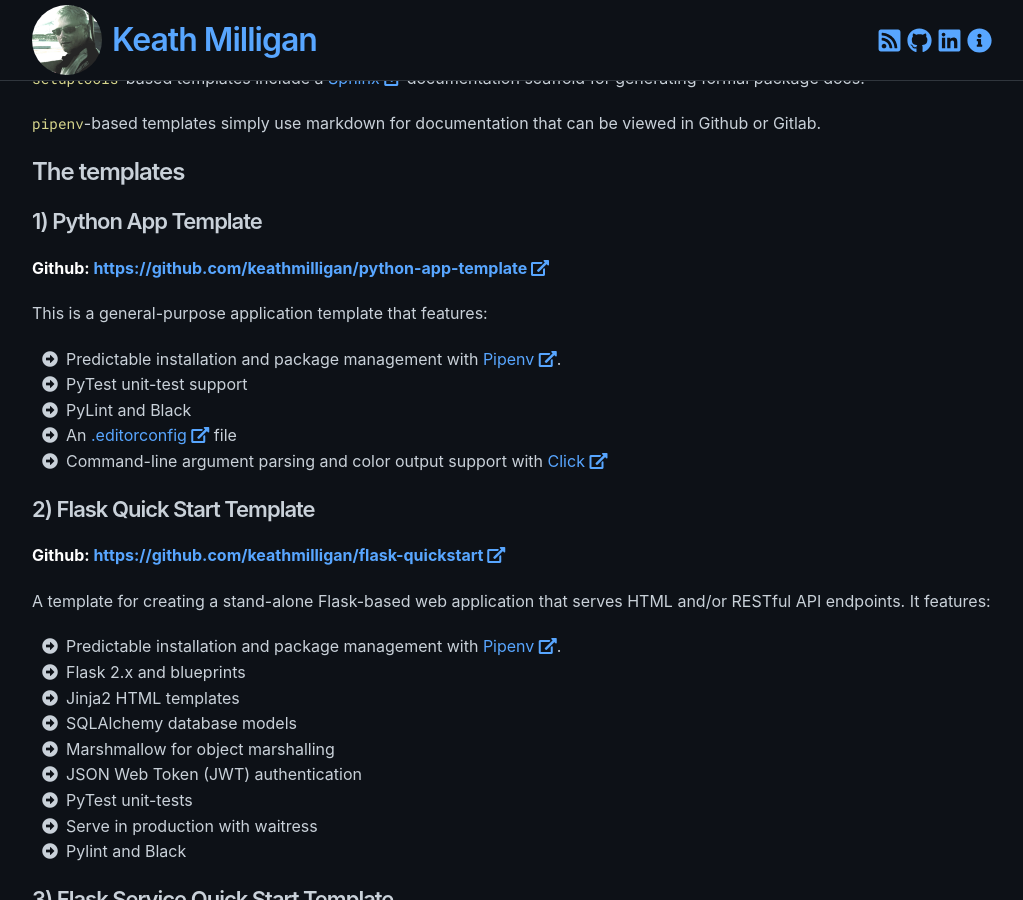
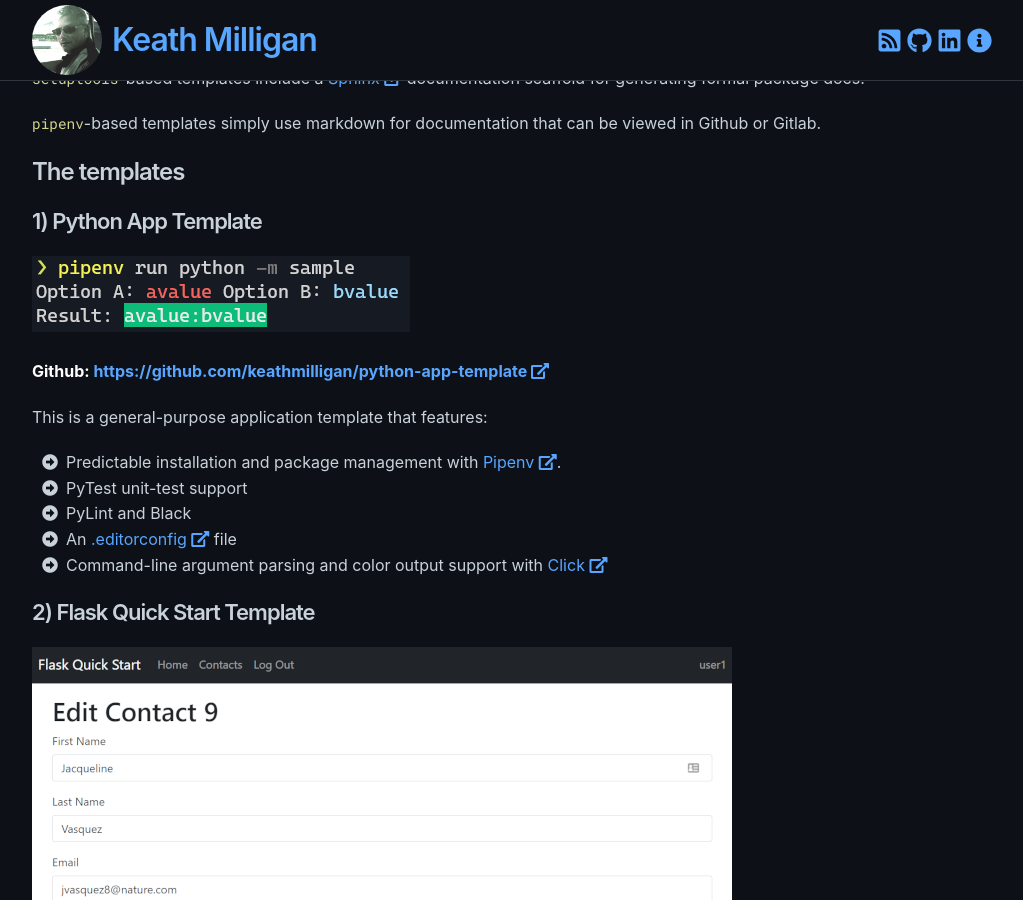
Before and after one commit to keathmilligan/keathmilligan.github.io, a Jekyll site: the page built from _posts/2022-03-24-5-project-templates.md, in a window 1280 px wide and 900 px high, scrolled down 1763 px. Shown: the whole window, without its empty margins (128-1151 px from the left). Built offline with Jekyll 4.4.1, drawn with Linux system fonts in a browser that asks for light colours; comment, search, counter and statistics services are not loaded.

Commit message:
Add images

```diff
--- a/_posts/2022-03-24-5-project-templates.md
+++ b/_posts/2022-03-24-5-project-templates.md
@@ -53,6 +53,8 @@
 
 ### 1) Python App Template
 
+![Python App Template](/assets/images/python-app-template.png)
+
 **Github: [https://github.com/keathmilligan/python-app-template](https://github.com/keathmilligan/python-app-template)**
 
 This is a general-purpose application template that features:
@@ -64,6 +66,8 @@
 * Command-line argument parsing and color output support with [Click](https://click.palletsprojects.com/en/8.0.x/)
 
 ### 2) Flask Quick Start Template
+
+![Flask Template](/assets/images/flask-template.png)
 
 **Github: [https://github.com/keathmilligan/flask-quickstart](https://github.com/keathmilligan/flask-quickstart)**
 
```
Also changed, not shown: other parts of _posts/2022-03-24-5-project-templates.md (+2 -0 lines), assets/images/flask-service-template.png (added), assets/images/flask-template.png (added), assets/images/python-app-template.png (added).
